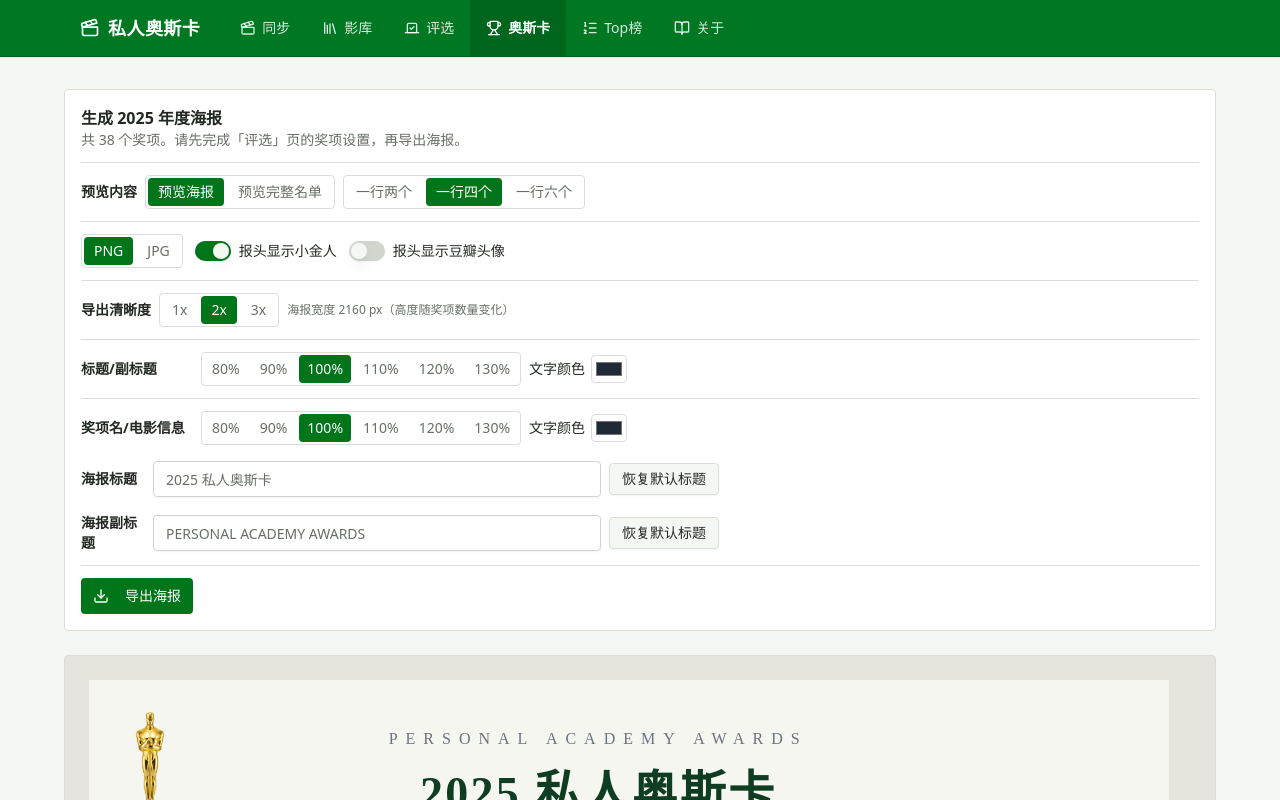
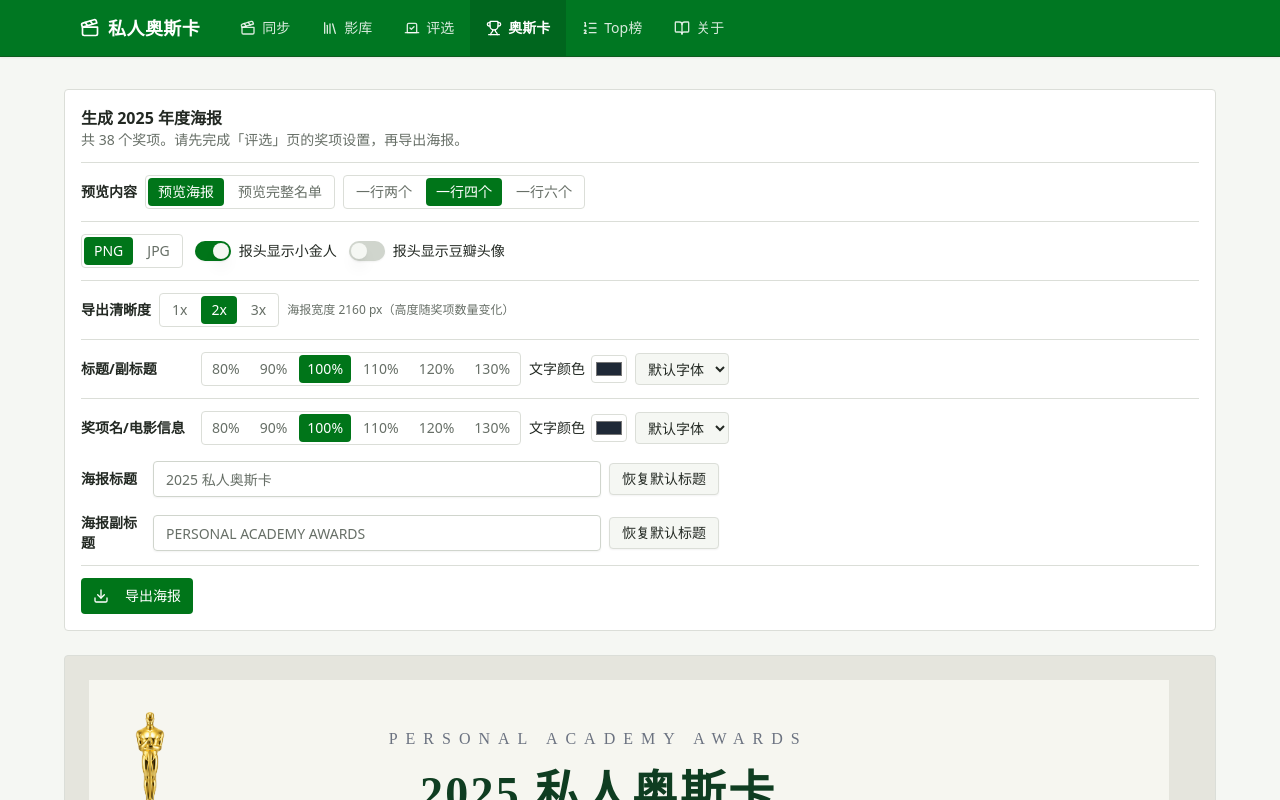
Before and after one commit to SeverusSun/PrivateOscar, a React (Vite) app in the folder app/: page / in a window 1280 px wide. Both pictures are taken after a click on the button "奥斯卡". Shown: the top 800 px of the page. Built offline with nearby package versions, Linux system fonts and the light colour scheme.

Commit message:
Add per-group font selection for poster text rows

```diff
--- a/app/src/components/TextStyleControls.tsx
+++ b/app/src/components/TextStyleControls.tsx
@@ -5,7 +5,23 @@ export interface PosterTextStyle {
   color: string
   /** 文字整体缩放倍率 */
   scale: number
+  /** 自定义字体（font-family 值）；空字符串表示使用海报默认字体 */
+  font: string
 }
+
+/** 可选字体列表（均为本机常见中文字体；导出海报由本机浏览器渲染，因此可直接使用） */
+export const FONT_OPTIONS = [
+  { key: '', label: '默认字体', family: '' },
+  { key: 'kaiti', label: '楷体', family: '"KaiTi", "STKaiti", "KaiTi SC", "楷体", serif' },
+  { key: 'simsun', label: '宋体', family: '"SimSun", "NSimSun", "宋体", serif' },
+  { key: 'simhei', label: '黑体', family: '"SimHei", "黑体", sans-serif' },
+  { key: 'yahei', label: '微软雅黑', family: '"Microsoft YaHei", "微软雅黑", sans-serif' },
+  { key: 'fangsong', label: '仿宋', family: '"FangSong", "STFangsong", "仿宋", serif' },
+  { key: 'lisu', label: '隶书', family: '"LiSu", "隶书", serif' },
+  { key: 'youyuan', label: '幼圆', family: '"YouYuan", "幼圆", sans-serif' },
+  { key: 'noto-serif', label: '思源宋体', family: '"Noto Serif SC", "Source Han Serif SC", "思源宋体", serif' },
+  { key: 'noto-sans', label: '思源黑体', family: '"Noto Sans SC", "Source Han Sans SC", "思源黑体", sans-serif' },
+] as const
 
 /** 海报文字三组样式：标题/副标题、奖项名/电影信息、颁奖词 */
 export interface PosterTextGroups {
@@ -15,9 +31,9 @@ export interface PosterTextGroups {
 }
 
 export const DEFAULT_TEXT_GROUPS: PosterTextGroups = {
-  title: { color: '', scale: 1 },
-  info: { color: '', scale: 1 },
-  citation: { color: '', scale: 1 },
+  title: { color: '', scale: 1, font: '' },
+  info: { color: '', scale: 1, font: '' },
+  citation: { color: '', scale: 1, font: '' },
 }
 
 const SCALES = [0.8, 0.9, 1, 1.1, 1.2, 1.3] as const
@@ -30,6 +46,18 @@ function validColor(v: unknown): string {
   return typeof v === 'string' ? v : ''
 }
 
+function validFont(v: unknown): string {
+  return FONT_OPTIONS.find((f) => f.family === v)?.family ?? ''
+}
+
+/** 生成某一组文字的覆盖规则（颜色 + 字体），作用于海报内带对应标记类名的元素 */
+export function groupStyleRules(scope: string, cls: string, s: PosterTextStyle): string {
+  const rules: string[] = []
+  if (s.color) rules.push(`${scope} .${cls}, ${scope} .${cls} * { color: ${s.color} !important; }`)
+  if (s.font) rules.push(`${scope} .${cls}, ${scope} .${cls} * { font-family: ${s.font} !important; }`)
+  return rules.join('\n')
+}
+
 /** 从 localStorage 读取三组文字样式（keyPrefix 如 'poster-grand-text'） */
 export function loadTextGroups(keyPrefix: string): PosterTextGroups {
   try {
@@ -37,9 +65,9 @@ export function loadTextGroups(keyPrefix: string): PosterTextGroups {
     if (!raw) return DEFAULT_TEXT_GROUPS
     const p = JSON.parse(raw)
     return {
-      title: { color: validColor(p?.title?.color), scale: validScale(p?.title?.scale) },
-      info: { color: validColor(p?.info?.color), scale: validScale(p?.info?.scale) },
-      citation: { color: validColor(p?.citation?.color), scale: validScale(p?.citation?.scale) },
+      title: { color: validColor(p?.title?.color), scale: validScale(p?.title?.scale), font: validFont(p?.title?.font) },
+      info: { color: validColor(p?.info?.color), scale: validScale(p?.info?.scale), font: validFont(p?.info?.font) },
+      citation: { color: validColor(p?.citation?.color), scale: validScale(p?.citation?.scale), font: validFont(p?.citation?.font) },
     }
   } catch {
     return DEFAULT_TEXT_GROUPS
@@ -51,9 +79,10 @@ export function saveTextGroups(keyPrefix: string, g: PosterTextGroups) {
   localStorage.setItem(`${keyPrefix}-groups`, JSON.stringify(g))
 }
 
-/** 单组海报文字样式控制（文字大小 + 文字颜色）；三行分别控制标题/副标题、奖项名/电影信息、颁奖词 */
+/** 单组海报文字样式控制（文字大小 + 文字颜色 + 字体）；三行分别控制标题/副标题、奖项名/电影信息、颁奖词 */
 export default function TextStyleControls({ label, value, onChange }: { label: string; value: PosterTextStyle; onChange: (v: PosterTextStyle) => void }) {
-  const customized = value.color !== '' || value.scale !== 1
+  const customized = value.color !== '' || value.scale !== 1 || value.font !== ''
+  const fontKey = FONT_OPTIONS.find((f) => f.family === value.font)?.key ?? ''
   return (
     <div className="flex flex-wrap items-center gap-2">
       <span className="w-28 shrink-0 text-sm font-bold">{label}</span>
@@ -78,8 +107,20 @@ export default function TextStyleControls({ label, value, onChange }: { label: s
           title="选择海报文字颜色"
         />
       </label>
+      <select
+        value={fontKey}
+        onChange={(e) => onChange({ ...value, font: FONT_OPTIONS.find((f) => f.key === e.target.value)?.family ?? '' })}
+        className="h-8 rounded-md border bg-background px-2 text-sm"
+        title="选择海报文字字体"
+      >
+        {FONT_OPTIONS.map((f) => (
+          <option key={f.key} value={f.key} style={f.family ? { fontFamily: f.family } : undefined}>
+            {f.label}
+          </option>
+        ))}
+      </select>
       {customized && (
-        <Button variant="outline" size="sm" onClick={() => onChange({ color: '', scale: 1 })}>
+        <Button variant="outline" size="sm" onClick={() => onChange({ color: '', scale: 1, font: '' })}>
           恢复默认
         </Button>
       )}
--- a/app/src/sections/PosterSection.tsx
+++ b/app/src/sections/PosterSection.tsx
@@ -5,7 +5,7 @@ import { toast } from 'sonner'
 import { Button } from '@/components/ui/button'
 import { Input } from '@/components/ui/input'
 import { Switch } from '@/components/ui/switch'
-import TextStyleControls, { loadTextGroups, saveTextGroups, DEFAULT_TEXT_GROUPS, type PosterTextGroups, type PosterTextStyle } from '@/components/TextStyleControls'
+import TextStyleControls, { loadTextGroups, saveTextGroups, DEFAULT_TEXT_GROUPS, groupStyleRules, type PosterTextGroups, type PosterTextStyle } from '@/components/TextStyleControls'
 import { useStore } from '@/store'
 import { proxiedImage } from '@/lib/storage'
 import { resolvePerson, useCreditsLoader } from '@/lib/persons'
@@ -93,11 +93,11 @@ function GrandPoster({ awards, cols, showAvatar, showOscar, customTitle, customS
       className="bg-[#f6f6f0] px-10 py-8"
       style={{ width: posterW, fontFamily: '"Noto Serif SC", "Songti SC", serif' }}
     >
-      {/* 自定义文字颜色（按组覆盖，留空则用默认配色） */}
-      {gt.color || gi.color ? (
+      {/* 自定义文字颜色/字体（按组覆盖，留空则用默认配色与字体） */}
+      {gt.color || gt.font || gi.color || gi.font ? (
         <style>{[
-          gt.color ? `#grand-poster .pt-title, #grand-poster .pt-title * { color: ${gt.color} !important; }` : '',
-          gi.color ? `#grand-poster .pt-info, #grand-poster .pt-info * { color: ${gi.color} !important; }` : '',
+          groupStyleRules('#grand-poster', 'pt-title', gt),
+          groupStyleRules('#grand-poster', 'pt-info', gi),
         ].filter(Boolean).join('\n')}</style>
       ) : null}
       {/* 报头：小金人（可关） + 标题 + 可选豆瓣头像；关闭时用等宽占位保持标题居中 */}
@@ -227,12 +227,12 @@ function ListPoster({ awards, showAvatar, showOscar, customTitle, customSubtitle
       className="bg-[#f6f6f0] px-12 py-8"
       style={{ width: 1000, fontFamily: '"Noto Serif SC", "Songti SC", serif' }}
     >
-      {/* 自定义文字颜色（按组覆盖，留空则用默认配色） */}
-      {gt.color || gi.color || gc.color ? (
+      {/* 自定义文字颜色/字体（按组覆盖，留空则用默认配色与字体） */}
+      {gt.color || gt.font || gi.color || gi.font || gc.color || gc.font ? (
         <style>{[
-          gt.color ? `#list-poster .pt-title, #list-poster .pt-title * { color: ${gt.color} !important; }` : '',
-          gi.color ? `#list-poster .pt-info, #list-poster .pt-info * { color: ${gi.color} !important; }` : '',
-          gc.color ? `#list-poster .pt-citation, #list-poster .pt-citation * { color: ${gc.color} !important; }` : '',
+          groupStyleRules('#list-poster', 'pt-title', gt),
+          groupStyleRules('#list-poster', 'pt-info', gi),
+          groupStyleRules('#list-poster', 'pt-citation', gc),
         ].filter(Boolean).join('\n')}</style>
       ) : null}
       <div className="flex items-center justify-between">
--- a/app/src/sections/TopSection.tsx
+++ b/app/src/sections/TopSection.tsx
@@ -5,7 +5,7 @@ import { toast } from 'sonner'
 import { Button } from '@/components/ui/button'
 import { Input } from '@/components/ui/input'
 import { Switch } from '@/components/ui/switch'
-import TextStyleControls, { loadTextGroups, saveTextGroups, DEFAULT_TEXT_GROUPS, type PosterTextGroups, type PosterTextStyle } from '@/components/TextStyleControls'
+import TextStyleControls, { loadTextGroups, saveTextGroups, DEFAULT_TEXT_GROUPS, groupStyleRules, type PosterTextGroups, type PosterTextStyle } from '@/components/TextStyleControls'
 import { useStore } from '@/store'
 import { proxiedImage } from '@/lib/storage'
 import { resolvePerson, useCreditsLoader } from '@/lib/persons'
@@ -58,12 +58,12 @@ function TopPoster({ showAvatar, showOscar, medal, customTitle, customSubtitle,
       className="bg-[#f6f6f0] px-12 py-8"
       style={{ width: 1080, fontFamily: '"Noto Serif SC", "Songti SC", serif' }}
     >
-      {/* 自定义文字颜色（按组覆盖，留空则用默认配色） */}
-      {gt.color || gi.color || gc.color ? (
+      {/* 自定义文字颜色/字体（按组覆盖，留空则用默认配色与字体） */}
+      {gt.color || gt.font || gi.color || gi.font || gc.color || gc.font ? (
         <style>{[
-          gt.color ? `#top-poster .pt-title, #top-poster .pt-title * { color: ${gt.color} !important; }` : '',
-          gi.color ? `#top-poster .pt-info, #top-poster .pt-info * { color: ${gi.color} !important; }` : '',
-          gc.color ? `#top-poster .pt-citation, #top-poster .pt-citation * { color: ${gc.color} !important; }` : '',
+          groupStyleRules('#top-poster', 'pt-title', gt),
+          groupStyleRules('#top-poster', 'pt-info', gi),
+          groupStyleRules('#top-poster', 'pt-citation', gc),
         ].filter(Boolean).join('\n')}</style>
       ) : null}
       {/* 报头：小金人（可关） + 标题/副标题 + 豆瓣头像；关闭时用等宽占位保持标题居中 */}
```
